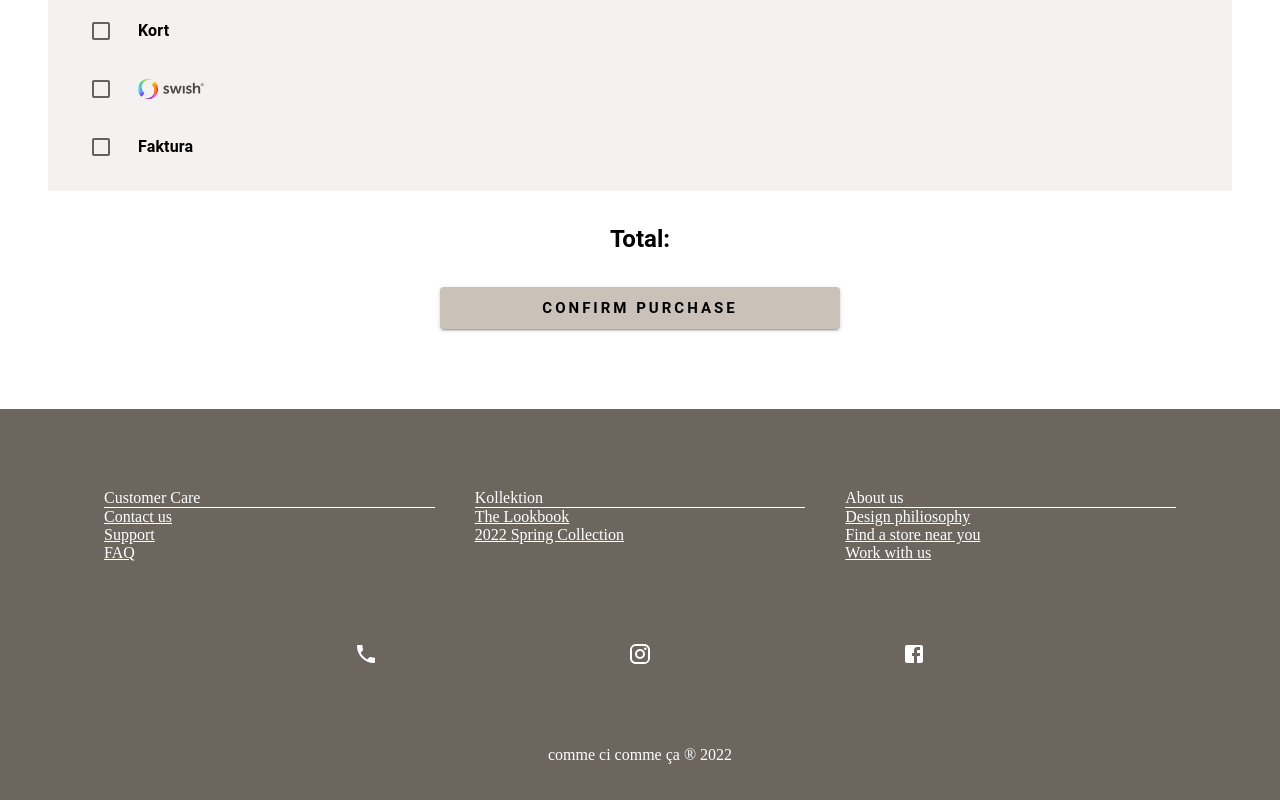
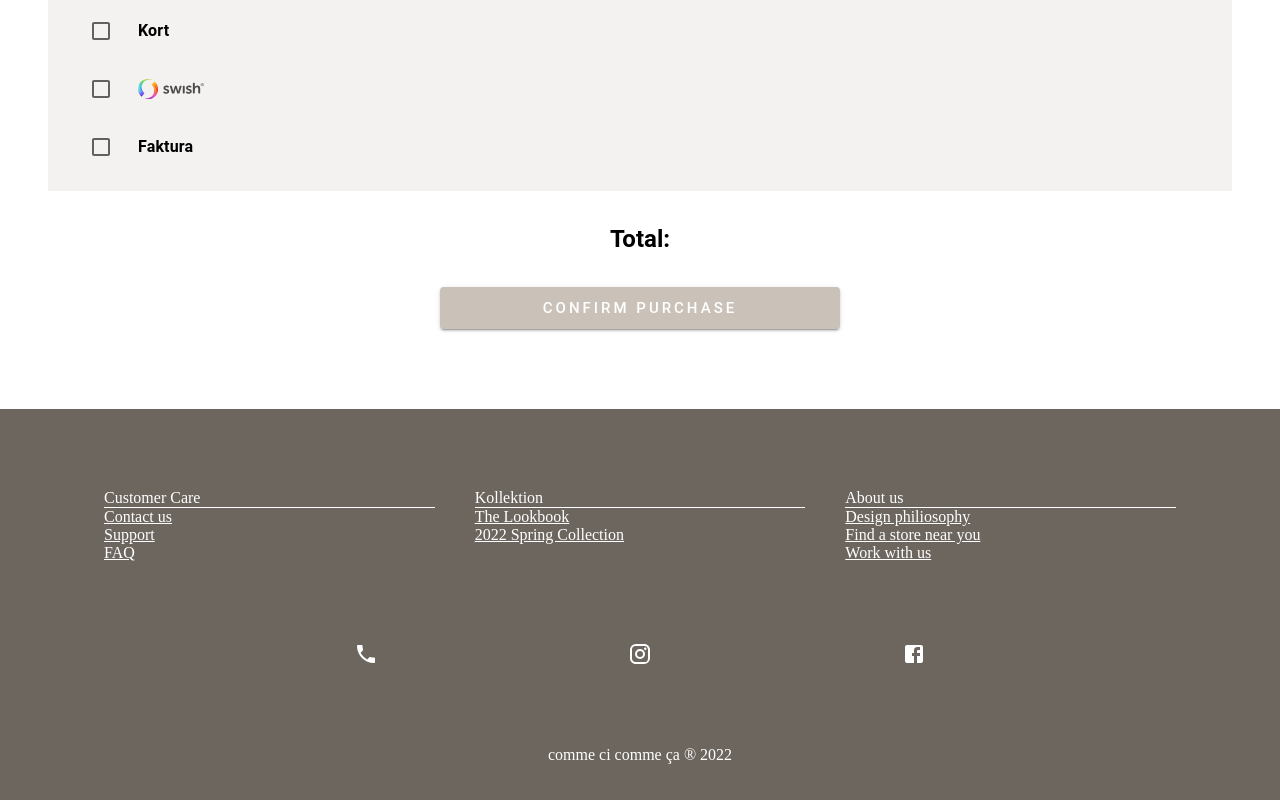
Before and after one commit to mirrenil/commeci-commeca-webbshop, a React (Create React App) app: page /checkoutpage in a window 1280 px wide. Shown: the part 1677-2477 px from the top of the page. Built offline with nearby package versions, Linux system fonts and the light colour scheme; a web font is replaced by a local one.

Commit message:
tried different color on button

```diff
--- a/src/components/CheckoutPage.tsx
+++ b/src/components/CheckoutPage.tsx
@@ -279,9 +279,8 @@ function CheckoutPage() {
             margin: "2rem",
             width: "400px",
             backgroundColor: "#CAC2B9",
-            color: "black",
+            color: "white",
             letterSpacing: "3px",
-            fontWeight: "bold",
           }}
         >
           Confirm purchase
```
